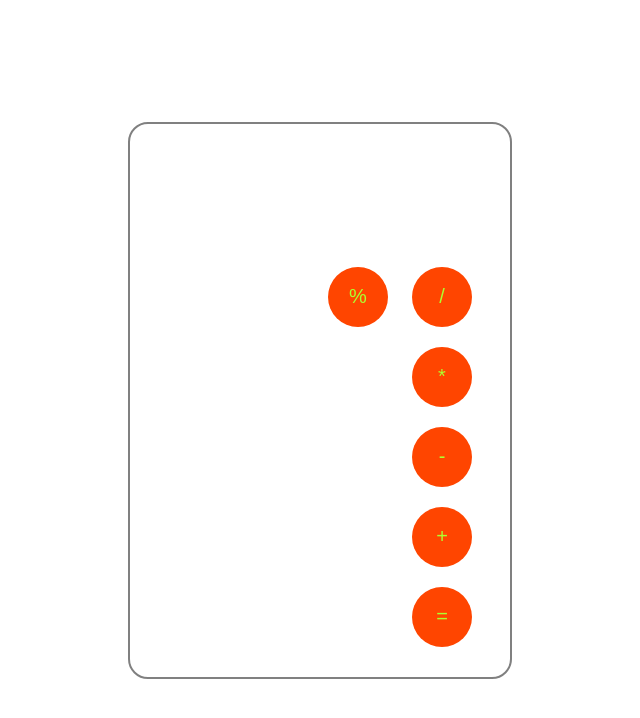
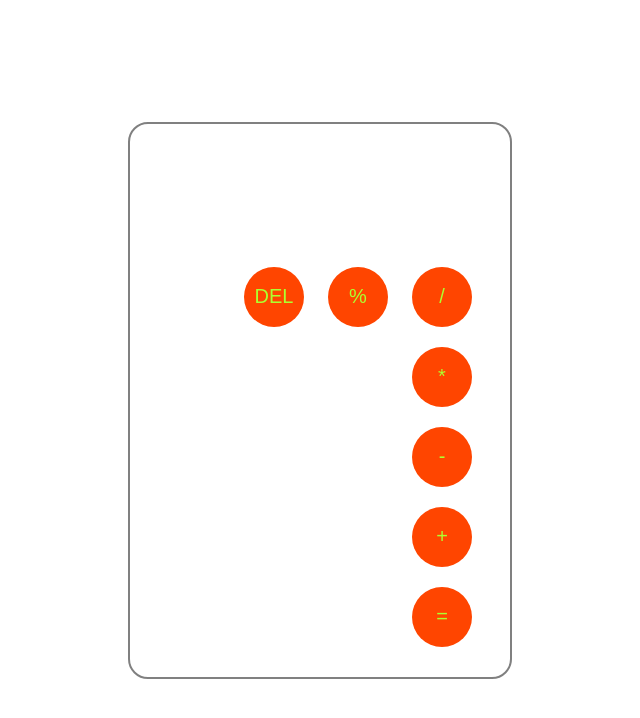
Before and after one commit to nikhilchoudhary0013/calculator, a plain HTML site: page index.html in a window 1280 px wide. Shown: the whole page, without its empty margins (0-640 px from the left). Drawn offline with Linux system fonts and the light colour scheme.

Commit message:
update code

```diff
--- a/index.html
+++ b/index.html
@@ -11,7 +11,7 @@
     <input type="text" placeholder="0" id="inpbox">
     <div>
         <button>Ac</button>
-        <button>DEL</button>
+        <button class="btn">DEL</button>
         <button class="btn">%</button>
         <button class="btn">/</button>
     </div>
```
